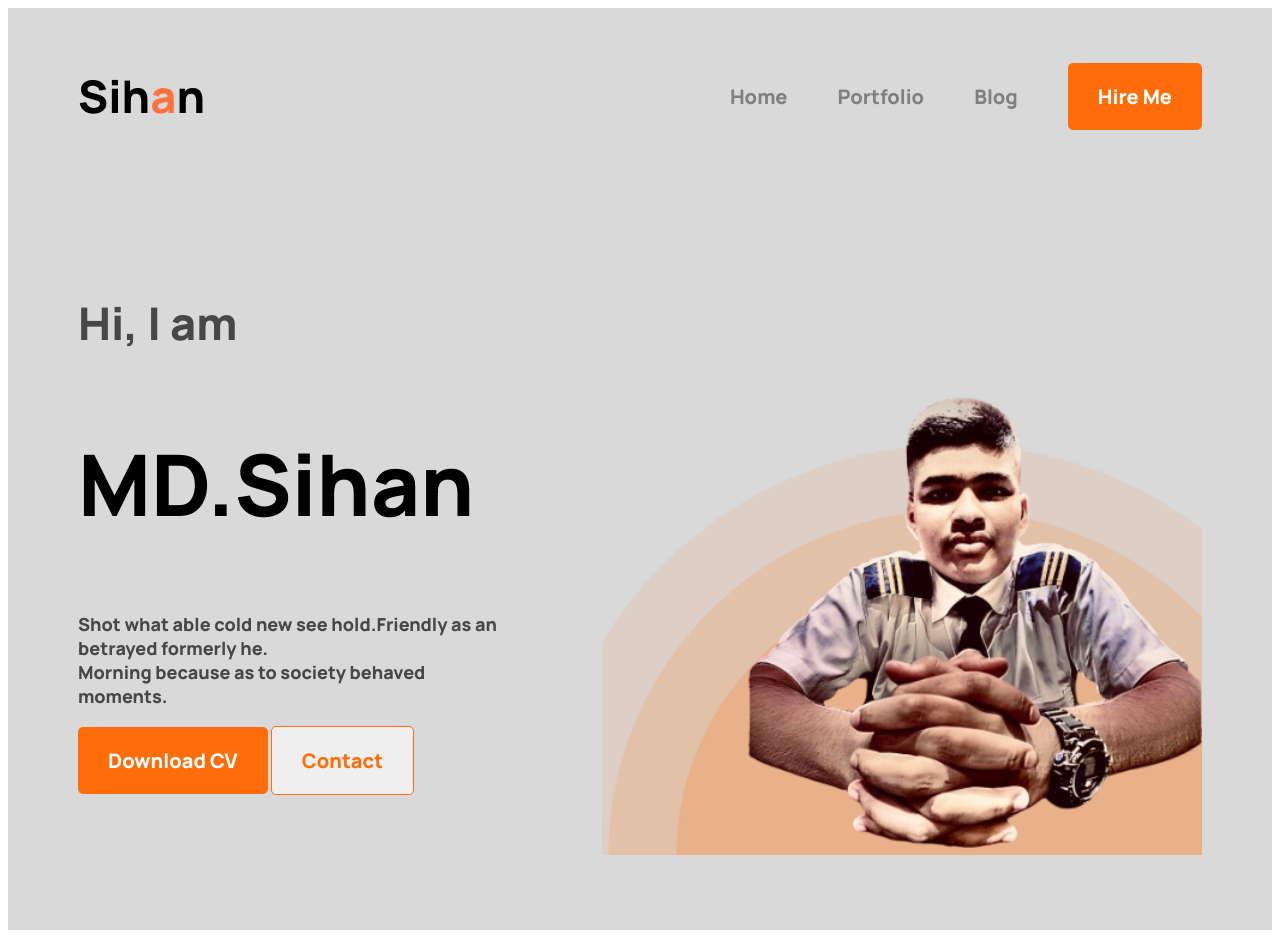
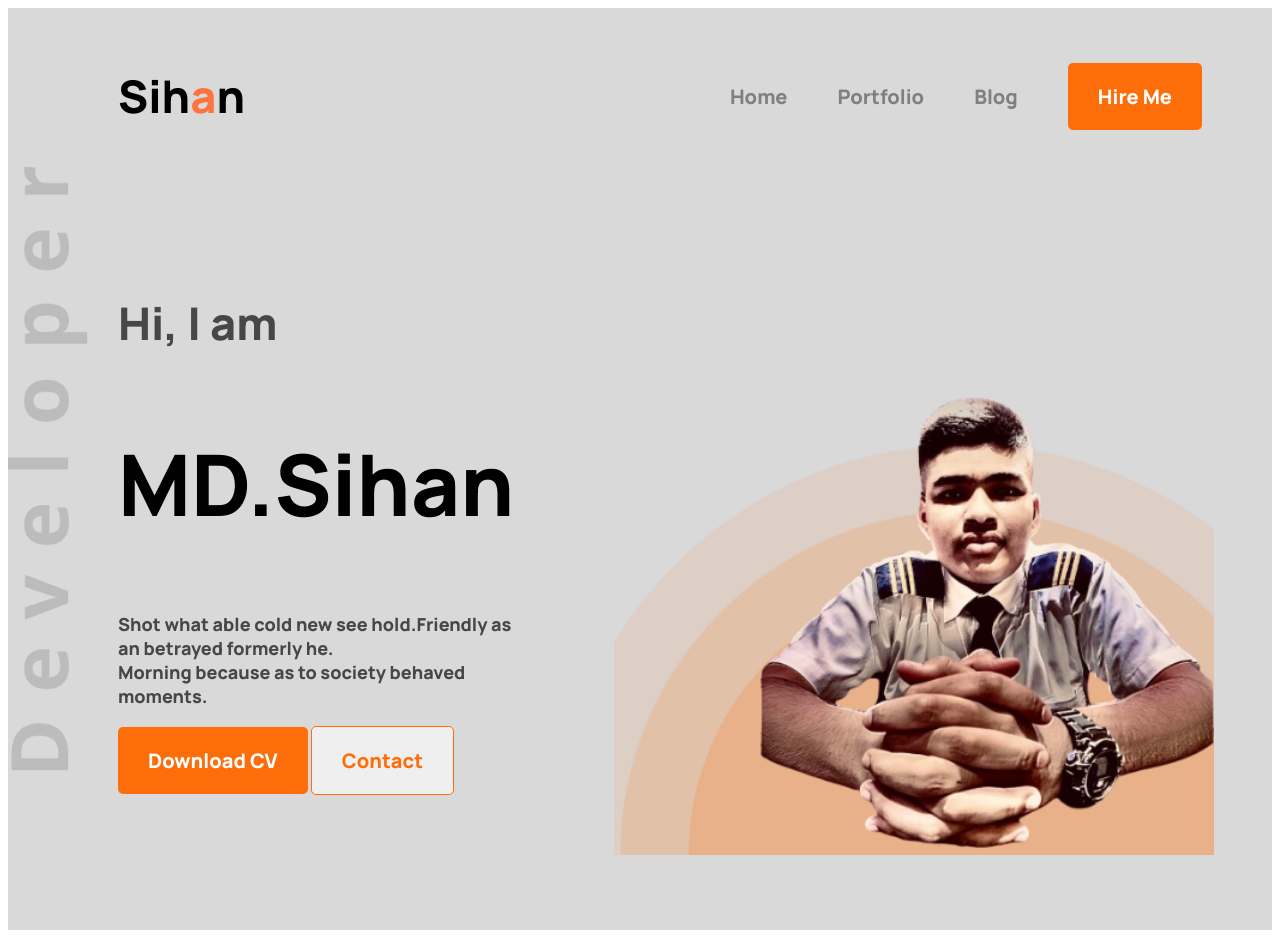
Before and after one commit to MohammadSihan1/developer-portfolio-2, a plain HTML site: page index.html in a window 1280 px wide. Drawn offline with Linux system fonts and the light colour scheme.

Commit message:
developer bg-pic added

```diff
--- a/index.html
+++ b/index.html
@@ -46,7 +46,11 @@
         </div>
       </section>
     </header>
-    <main></main>
+    <main>
+      <section class="about-me">
+
+      </section>
+    </main>
     <footer></footer>
   </body>
 </html>
--- a/styles/portfolio.css
+++ b/styles/portfolio.css
@@ -28,6 +28,10 @@
 
 header {
   background-color: #d9d9d9;
+  background-image: url("/images/developer.png");
+  background-repeat: no-repeat;
+  background-position: left center;
+  background-size: 80px;
 }
 
 .navbar {
@@ -35,6 +39,7 @@ header {
   align-items: center;
   justify-content: space-between;
   padding: 20px 70px 70px;
+  margin-left: 40px;
 }
 
 nav > ul {
@@ -71,6 +76,7 @@ h2 {
   display: flex;
   justify-content: space-between;
   gap: 100px;
+  margin-left: 40px;
 }
 
 .hed-section > div > div > h2,
```
